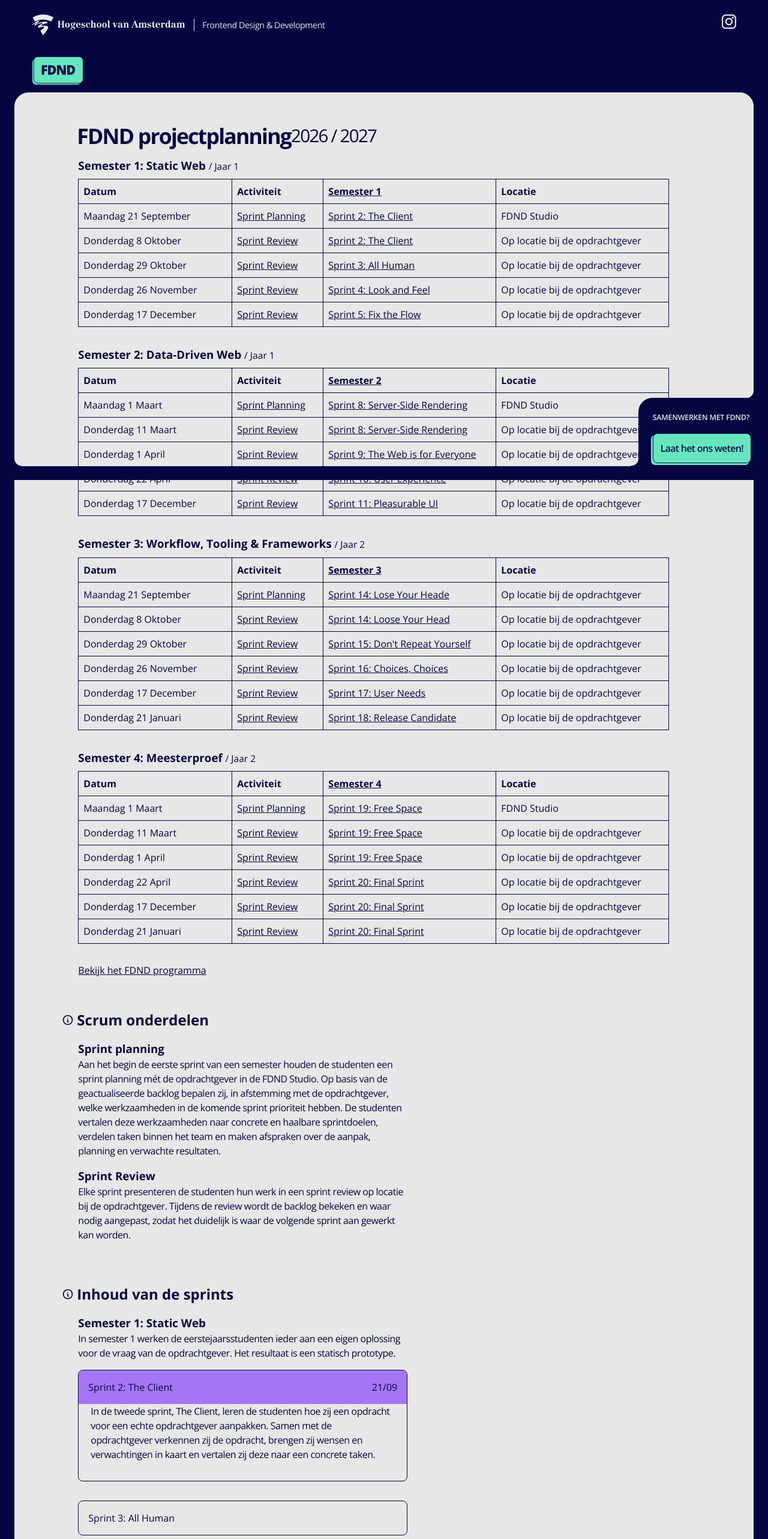
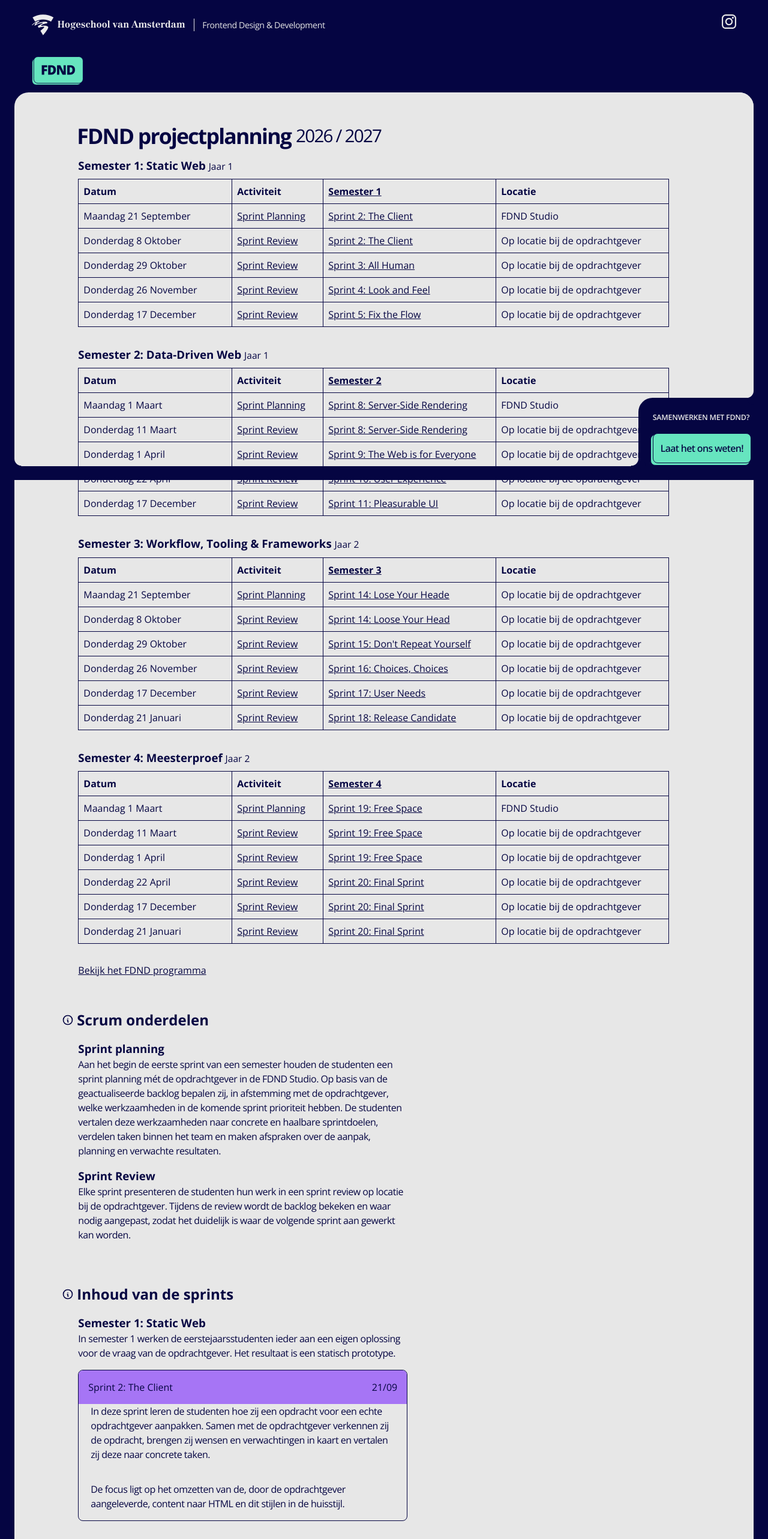
Before and after one commit to fdnd/partners.fdnd.nl, a SvelteKit app: page /projecten/planning in a window 1280 px wide. Shown: the top 2565 px of the page at 60% size. Built offline with nearby package versions, Linux system fonts and the light colour scheme.

Commit message:
copy changes

```diff
--- a/src/routes/projecten/planning/+page.svelte
+++ b/src/routes/projecten/planning/+page.svelte
@@ -6,7 +6,7 @@
   <div class="simple-text">
       <h2 class="medium-heading">FDND projectplanning <small>2026 / 2027</small></h2>
 
-      <h3>Semester 1: Static Web <small>/ Jaar 1</small></h3>
+      <h3>Semester 1: Static Web <small> Jaar 1</small></h3>
 
       <table>
         <thead>
@@ -57,7 +57,7 @@
 
       </table>
 
-      <h3>Semester 2: Data-Driven Web <small>/ Jaar 1</small></h3>
+      <h3>Semester 2: Data-Driven Web <small> Jaar 1</small></h3>
 
       <table>
         <thead>
@@ -107,7 +107,7 @@
         </tbody>
       </table>
 
-      <h3>Semester 3: Workflow, Tooling & Frameworks <small>/ Jaar 2</small></h3>
+      <h3>Semester 3: Workflow, Tooling & Frameworks <small> Jaar 2</small></h3>
 
       <table>
         <thead>
@@ -166,7 +166,7 @@
 
       </table>
 
-      <h3>Semester 4: Meesterproef <small>/ Jaar 2</small></h3>
+      <h3>Semester 4: Meesterproef <small> Jaar 2</small></h3>
 
       <table>
         <thead>
@@ -259,7 +259,9 @@
       <details id="sprint-2" open>
         <summary>Sprint 2: The Client <time datetime="">21/09</time></summary>
 
-        <p class="body-text">In de tweede sprint, The Client, leren de studenten hoe zij een opdracht voor een echte opdrachtgever aanpakken. Samen met de opdrachtgever verkennen zij de opdracht, brengen zij wensen en verwachtingen in kaart en vertalen zij deze naar een concrete taken.</p>
+        <p class="body-text">In deze sprint leren de studenten hoe zij een opdracht voor een echte opdrachtgever aanpakken. Samen met de opdrachtgever verkennen zij de opdracht, brengen zij wensen en verwachtingen in kaart en vertalen zij deze naar concrete taken.</p>
+
+        <p class="body-text">De focus ligt op het omzetten van de, door de opdrachtgever aangeleverde, content naar HTML en dit stijlen in de huisstijl.</p>
       </details>
 
       <details id="sprint-3">
@@ -365,6 +367,7 @@
     position: relative;
     display:flex;
     align-items:center;
+    gap:.5rem;
 
     small {
       font-weight: normal;
```
